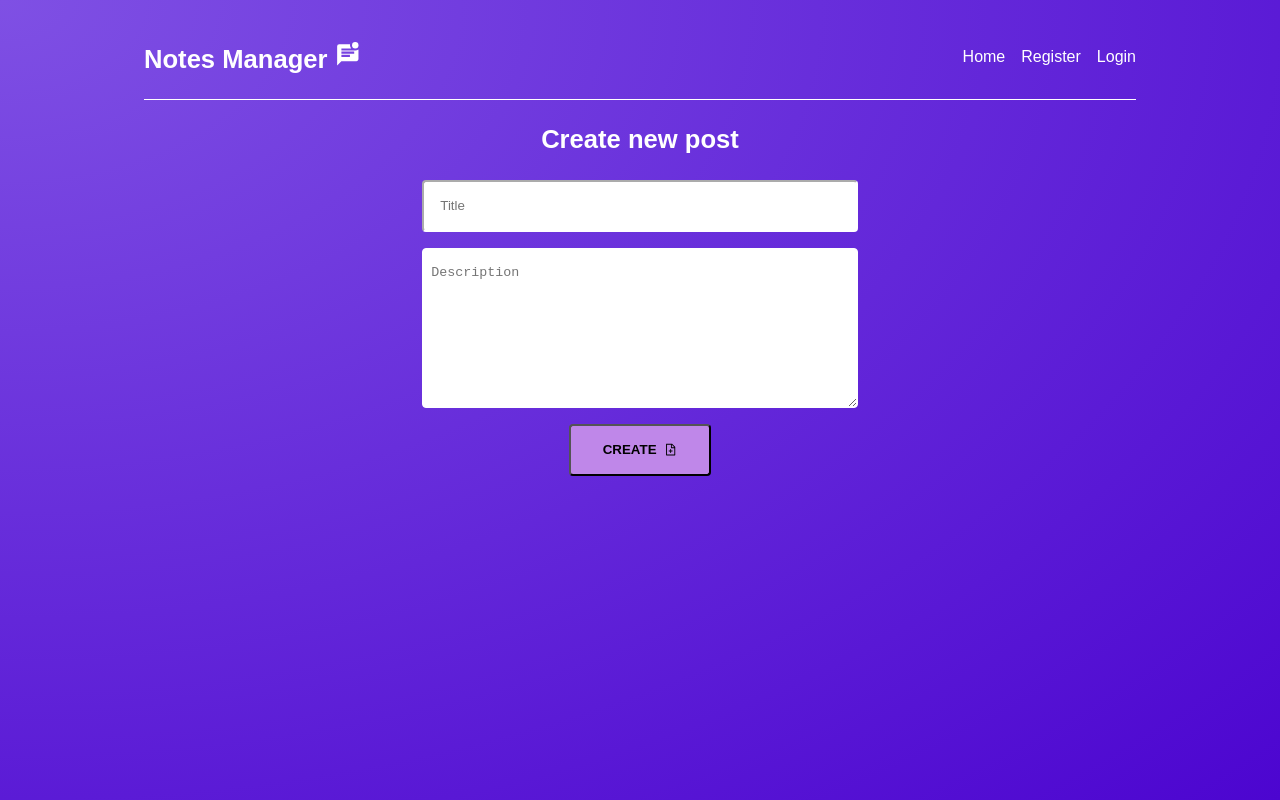
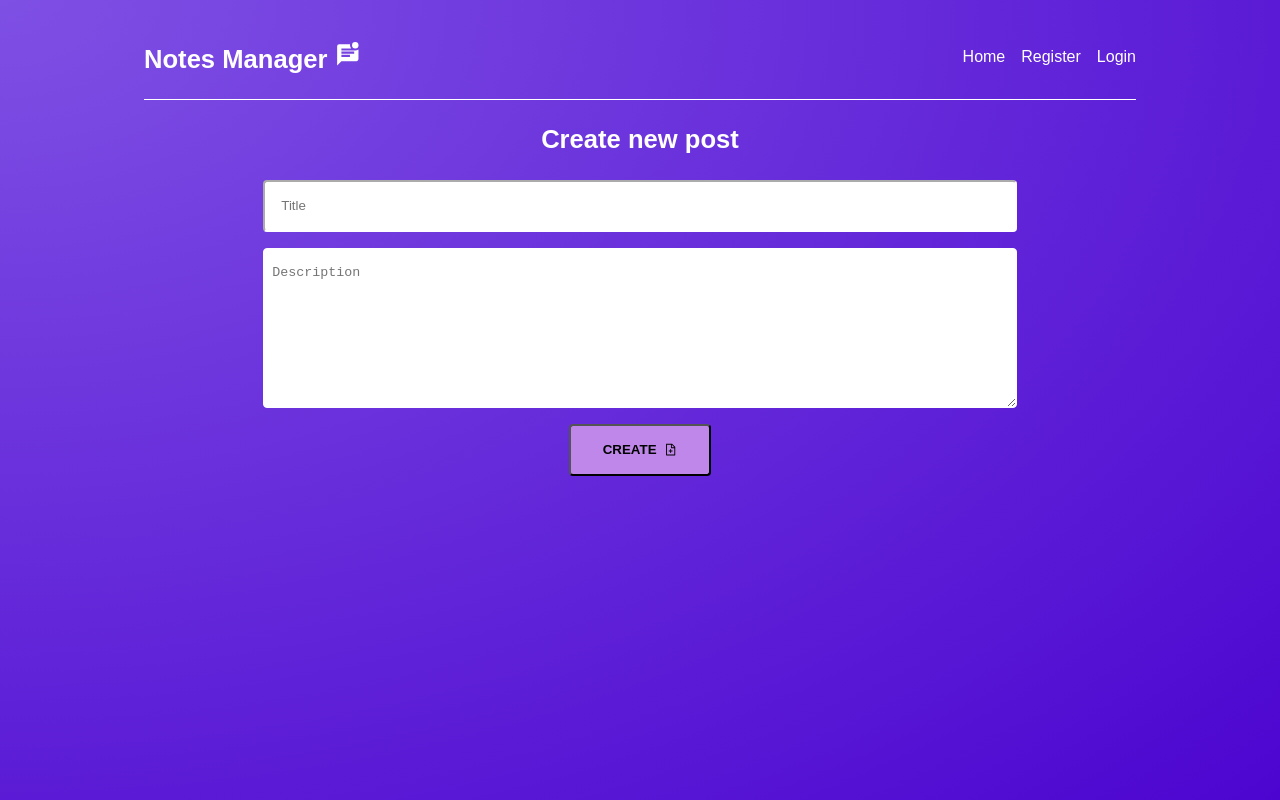
Before and after one commit to vladonguyen/react-express-simple-web-3, a React (Vite) app in the folder frontend/: page /create in a window 1280 px wide. Built offline with nearby package versions, Linux system fonts and the light colour scheme.

Commit message:
CSS update

```diff
--- a/frontend/src/components/CreateEditForm.module.css
+++ b/frontend/src/components/CreateEditForm.module.css
@@ -7,7 +7,8 @@ form.createForm {
     display: flex;
     flex-direction: column;
     gap: 1rem;
-    flex-grow: 0.3;
+    flex-grow: 0.7;
+
 }
 
 form.createForm input {
```
